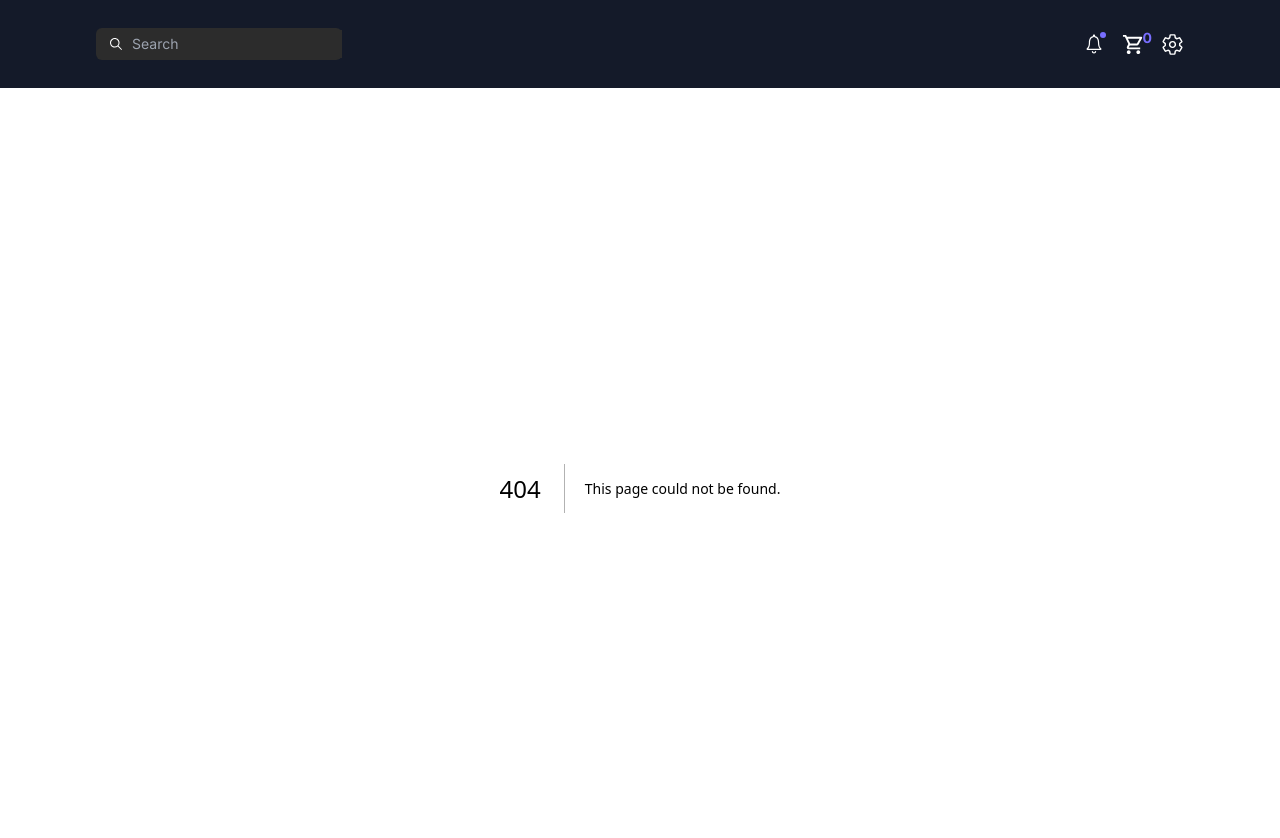
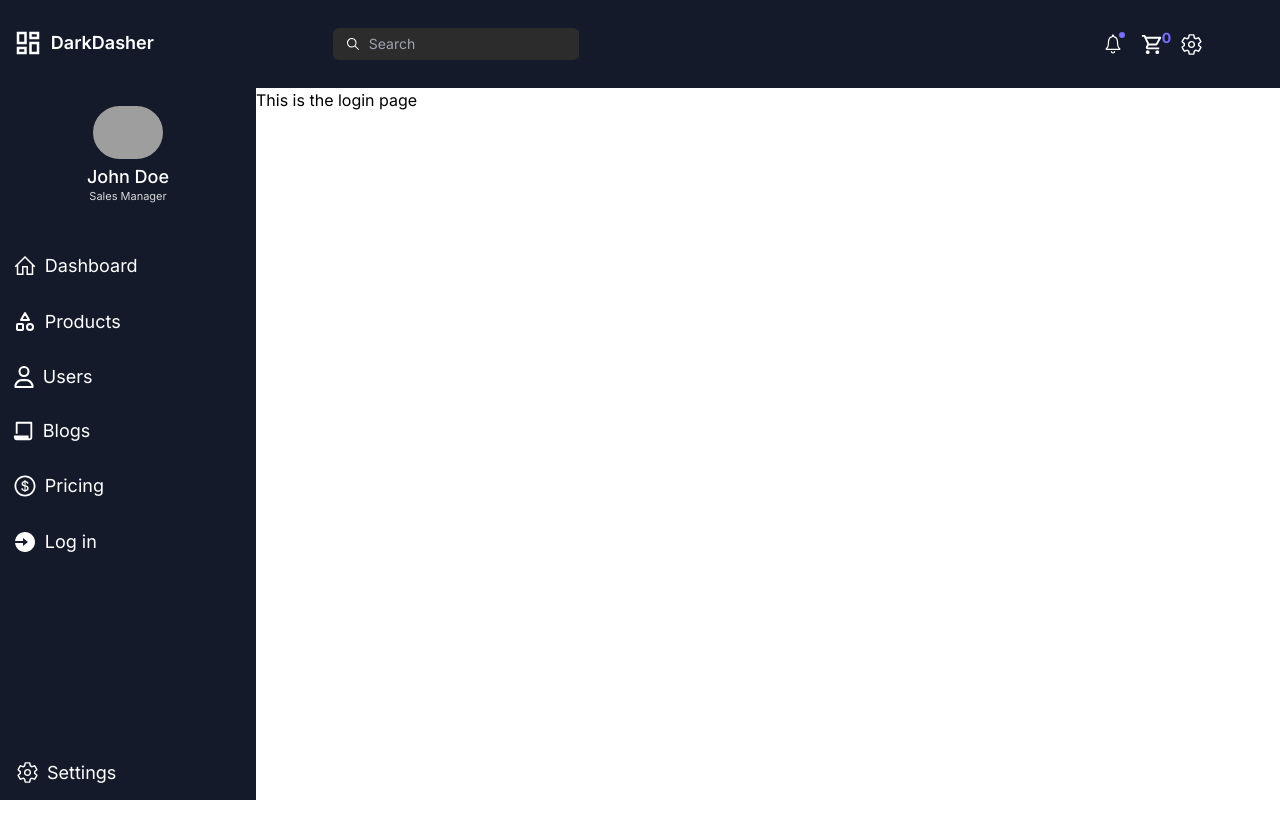
Before and after one commit to bismarkboateng/dasher, a Next.js app: page /login in a window 1280 px wide. Before the commit this address had no page. Shown: the top 838 px of the page. After the commit the page ends 800 px from the top, so only its background shows below. Built offline with nearby package versions, Linux system fonts and the light colour scheme; grey boxes are pictures that could not be loaded.

Commit message:
implement sidebar links, product types

```diff
--- a/app/layout.tsx
+++ b/app/layout.tsx
@@ -6,7 +6,7 @@ import Navbar from "@/components/Navbar";
 import "./globals.css";
 import Sidebar from "@/components/Sidebar";
 
-const inter = Inter({ subsets: ["latin"]})
+const inter = Inter({ subsets: ["cyrillic"]})
 
 export const metadata: Metadata = {
   title: "Dasher",
@@ -21,10 +21,10 @@ export default function RootLayout({
 
   return (
     <html lang="en">
-      <body className={`${inter.className} relative lg:flex lg:flex-row`}>
-        <main className="lg:flex lg:flex-row lg:w-full">
+      <body className={inter.className}>
+        <main className="w-full lg:flex lg:flex-row">
          <Sidebar />
-         <section className="lg:flex-1">
+         <section className="w-full">
           <Navbar />
           {children}
          </section>
@@ -33,3 +33,5 @@ export default function RootLayout({
     </html>
   );
 }
+
+{/* <main className="lg:flex lg:flex-row lg:w-full"> */}
--- /dev/null
+++ b/app/login/page.tsx
@@ -0,0 +1,8 @@
+
+export default function LoginPage() {
+  return (
+    <section>
+     This is the login page
+    </section>
+  )
+}
--- a/components/Search.tsx
+++ b/components/Search.tsx
@@ -12,6 +12,8 @@ export default function Search() {
   const handleSearch = (event:  FormEvent<HTMLFormElement>) => {
     event.preventDefault()
     console.log(searchTerm)
+
+    setSearchTerm("")
   }
 
   return (
--- a/components/Sidebar.tsx
+++ b/components/Sidebar.tsx
@@ -2,11 +2,14 @@
 
 import { MdOutlineDashboard } from "react-icons/md"
 import { IoCloseOutline } from "react-icons/io5"
-import { VscMenu } from "react-icons/vsc"
+// import { VscMenu } from "react-icons/vsc"
 import Image from "next/image"
+import Link from "next/link"
+import { IoSettingsOutline } from "react-icons/io5"
+
 
 import { useSidebarStore } from "@/store/SidebarStore"
-
+import { SidebarLinks } from "@/lib/data"
 
 export default function Sidebar() {
   const { closeSidebar, isOpen } = useSidebarStore()
@@ -14,10 +17,8 @@ export default function Sidebar() {
 
   return (
     <>
-     {
-      isOpen && (
-        <section className="absolute lg:static z-[2000] top-0 h-screen overflow-scroll
-        w-[70%] md:w-[40%] lg:w-[27%] bg-[#141A29]" >
+    <section className="absolute top-0 overflow-scroll z-[1000] lg:static bg-[#141A29]
+    h-screen w-[75%] md:w-[40%] lg:w-[25%]">
       <section className="flex flex-row items-center justify-between
         w-[90%] mx-auto mt-7">
         <div className="flex flex-row items-center gap-2">
@@ -25,10 +26,9 @@ export default function Sidebar() {
         <h3 className="text-lg text-white font-semibold">DarkDasher</h3>
         </div>
         <IoCloseOutline fontSize={24} className="text-white lg:hidden" onClick={closeSidebar}/>
-           <VscMenu fontSize={22} className="text-white hidden lg:block font-bold" />
       </section>
 
-          <div className="flex flex-col items-center justify-center
+      <section className="flex flex-col items-center justify-center
         mt-12">
         <Image
         width={70}
@@ -39,9 +39,29 @@ export default function Sidebar() {
         />
         <h3 className="text-lg text-white font-medium leading-5 mt-2">John Doe</h3>
         <h6 className="text-[11px] text-[#D7D7D8] leading-[18px]">Sales Manager</h6>
+        <hr className="my-1"/>
+      </section>
+
+      <ul className="w-[90%] mx-auto mt-10">
+        {SidebarLinks.map(link => (
+        <Link href={link.link} key={link.id} className="flex flex-row items-center gap-2 mb-8
+        cursor-pointer">
+          <div>
+            {link.icon}
           </div>
+          <p className="text-white font-normal text-lg leading-[10px]">{link.name}</p>
+        </Link>
+        ))}
+      </ul>
+      <section className="fixed bottom-4 left-4 flex flex-row items-center gap-2">
+        <IoSettingsOutline fontSize={23} className="text-white font-bold" />
+        <p className="text-white font-normal text-lg leading-[10px]">Settings</p>
       </section>
-      )}
+    </section>
     </>
   )
 }
+
+
+{/* <section className="absolute lg:static z-[2000] top-0 h-screen overflow-scroll
+        w-[70%] md:w-[40%] lg:w-[27%] bg-[#141A29] shadow-xl" ></section> */}
--- a/lib/data.ts
+++ /dev/null
@@ -1,6 +0,0 @@
-import { LiaHomeSolid } from "react-icons/lia"
-import { TbTriangleSquareCircle } from "react-icons/tb"
-import { FaRegUser } from "react-icons/fa6"
-import { AiOutlineDollarCircle } from "react-icons/ai"
-import { IoIosNotificationsOutline } from "react-icons/io"
-import { AiOutlineContacts } from "react-icons/ai"
--- /dev/null
+++ b/lib/data.tsx
@@ -0,0 +1,48 @@
+import { LiaHomeSolid } from "react-icons/lia"
+import { TbTriangleSquareCircle } from "react-icons/tb"
+import { FaRegUser } from "react-icons/fa6"
+import { AiOutlineDollarCircle } from "react-icons/ai"
+import { RiFilePaperLine } from "react-icons/ri"
+import { RiLoginCircleFill } from "react-icons/ri"
+
+import { v4 as uuidv4 } from "uuid"
+
+
+export const SidebarLinks = [
+    {
+        icon: <LiaHomeSolid fontSize={24} className="text-white font-bold" />,
+        name: "Dashboard",
+        link: "/",
+        id: uuidv4(),
+    },
+    {
+        icon: <TbTriangleSquareCircle fontSize={24} className="text-white font-bold"  />,
+        name: "Products",
+        link: "/product-sales",
+        id: uuidv4(),
+    },
+    {
+        icon: <FaRegUser fontSize={22} className="text-white font-bold"  />,
+        name: "Users",
+        link: "/users",
+        id: uuidv4(),
+    },
+    {
+        icon: <RiFilePaperLine fontSize={22} className="text-white font-bold" />,
+        name: "Blogs",
+        link: "/blogs",
+        id: uuidv4(),
+    },
+    {
+        icon: <AiOutlineDollarCircle fontSize={24} className="text-white font-bold"  />,
+        name: "Pricing",
+        link: "/pricing",
+        id: uuidv4(),
+    },
+    {
+        icon: <RiLoginCircleFill fontSize={24} className="text-white font-bold" />,
+        name: "Log in",
+        link: "/login",
+        id: uuidv4(),
+    },
+]
--- a/package.json
+++ b/package.json
@@ -10,10 +10,12 @@
   },
   "dependencies": {
     "aos": "^2.3.4",
+    "firebase": "^10.8.1",
     "next": "14.1.0",
     "react": "^18",
     "react-dom": "^18",
     "react-icons": "^5.0.1",
+    "uuid": "^9.0.1",
     "zustand": "^4.5.1"
   },
   "devDependencies": {
@@ -21,6 +23,7 @@
     "@types/node": "^20",
     "@types/react": "^18",
     "@types/react-dom": "^18",
+    "@types/uuid": "^9.0.8",
     "autoprefixer": "^10.0.1",
     "eslint": "^8",
     "eslint-config-next": "14.1.0",
```
Also changed, not shown: lib/firebase.ts (added, +16 -0 lines), types.d.ts (+17 -0 lines), 2 other files (tests, documents, lock files or other folders). Lines whose indentation alone changed are shown as unchanged.
